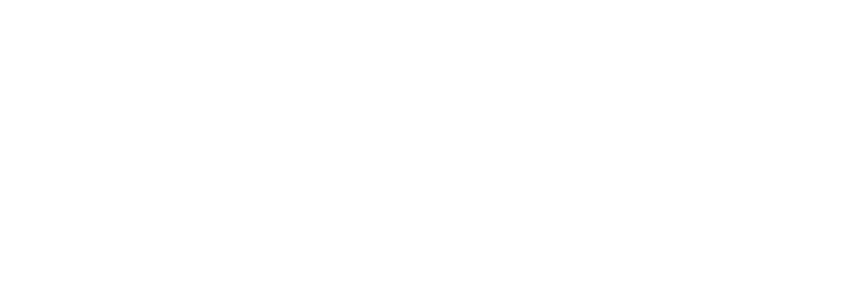
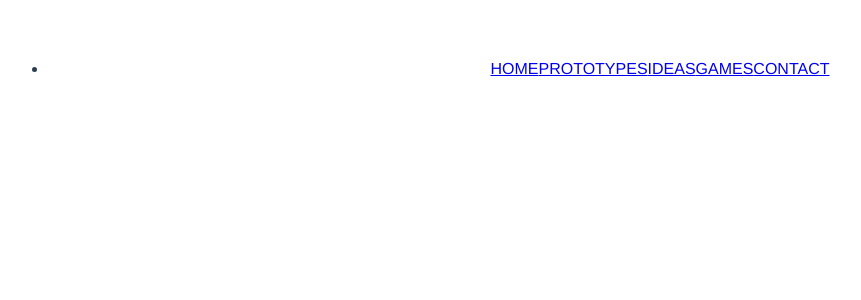
Before and after one commit to AndreasNaustdal/andreasnaustdal.github.io, a Vue app: page / in a window 1280 px wide. Shown: the top 300 px of the page, without its empty margins (0-861 px from the left). Built offline with nearby package versions, Linux system fonts and the light colour scheme.

Commit message:
Add navbar, rename home

```diff
--- a/src/components/Introduction.vue
+++ b/src/components/Home.vue
@@ -1,11 +1,11 @@
 <template>
-  <div class="introduction">
+  <div class="home">
   </div>
 </template>
 
 <script>
 export default {
-  name: 'Introduction',
+  name: 'Home',
 };
 </script>
 
--- a/src/components/MainPage.vue
+++ b/src/components/MainPage.vue
@@ -1,7 +1,7 @@
 <template>
   <div class="test">
     <nav-bar></nav-bar>
-    <introduction-page></introduction-page>
+    <home-page></home-page>
     <prototypes-page></prototypes-page>
     <ideas-page></ideas-page>
     <games-page></games-page>
@@ -10,23 +10,23 @@
 </template>
 
 <script>
+import Vue from 'vue';
 import NavBar from './NavBar';
-import Introduction from './Introduction';
+import Home from './Home';
 import Prototypes from './Prototypes';
 import Ideas from './Ideas';
 import Games from './Games';
 import Contact from './Contact';
 
+Vue.component('nav-bar', NavBar);
+Vue.component('home-page', Home);
+Vue.component('prototypes-page', Prototypes);
+Vue.component('ideas-page', Ideas);
+Vue.component('games-page', Games);
+Vue.component('contact-page', Contact);
+
 export default {
   name: 'MainPage',
-  components: {
-    'nav-bar': NavBar,
-    'introduction-page': Introduction,
-    'prototypes-page': Prototypes,
-    'ideas-page': Ideas,
-    'games-page': Games,
-    'contact-page': Contact,
-  },
 };
 </script>
 
--- a/src/components/NavBar.vue
+++ b/src/components/NavBar.vue
@@ -1,5 +1,14 @@
 <template>
   <div class="navbar">
+    <ul>
+      <li>
+        <a href="#home">HOME</a>
+        <a href="#prototypes">PROTOTYPES</a>
+        <a href="#ideas">IDEAS</a>
+        <a href="#games">GAMES</a>
+        <a href="#contact">CONTACT</a>
+      </li>
+    </ul>
   </div>
 </template>
 
--- a/src/router/index.js
+++ b/src/router/index.js
@@ -1,6 +1,11 @@
 import Vue from 'vue';
 import Router from 'vue-router';
 import MainPage from '@/components/MainPage';
+import Home from '@/components/Home';
+import Prototypes from '@/components/Prototypes';
+import Ideas from '@/components/Ideas';
+import Games from '@/components/Games';
+import Contact from '@/components/Contact';
 
 Vue.use(Router);
 
@@ -11,5 +16,30 @@ export default new Router({
       name: 'MainPage',
       component: MainPage,
     },
+    {
+      path: '/home',
+      name: 'Home',
+      component: Home,
+    },
+    {
+      path: '/prototypes',
+      name: 'Prototypes',
+      component: Prototypes,
+    },
+    {
+      path: '/ideas',
+      name: 'Ideas',
+      component: Ideas,
+    },
+    {
+      path: '/games',
+      name: 'Games',
+      component: Games,
+    },
+    {
+      path: '/contact',
+      name: 'Contact',
+      component: Contact,
+    },
   ],
 });
```
Also changed, not shown: 1 other file (tests, documents, lock files or other folders).
